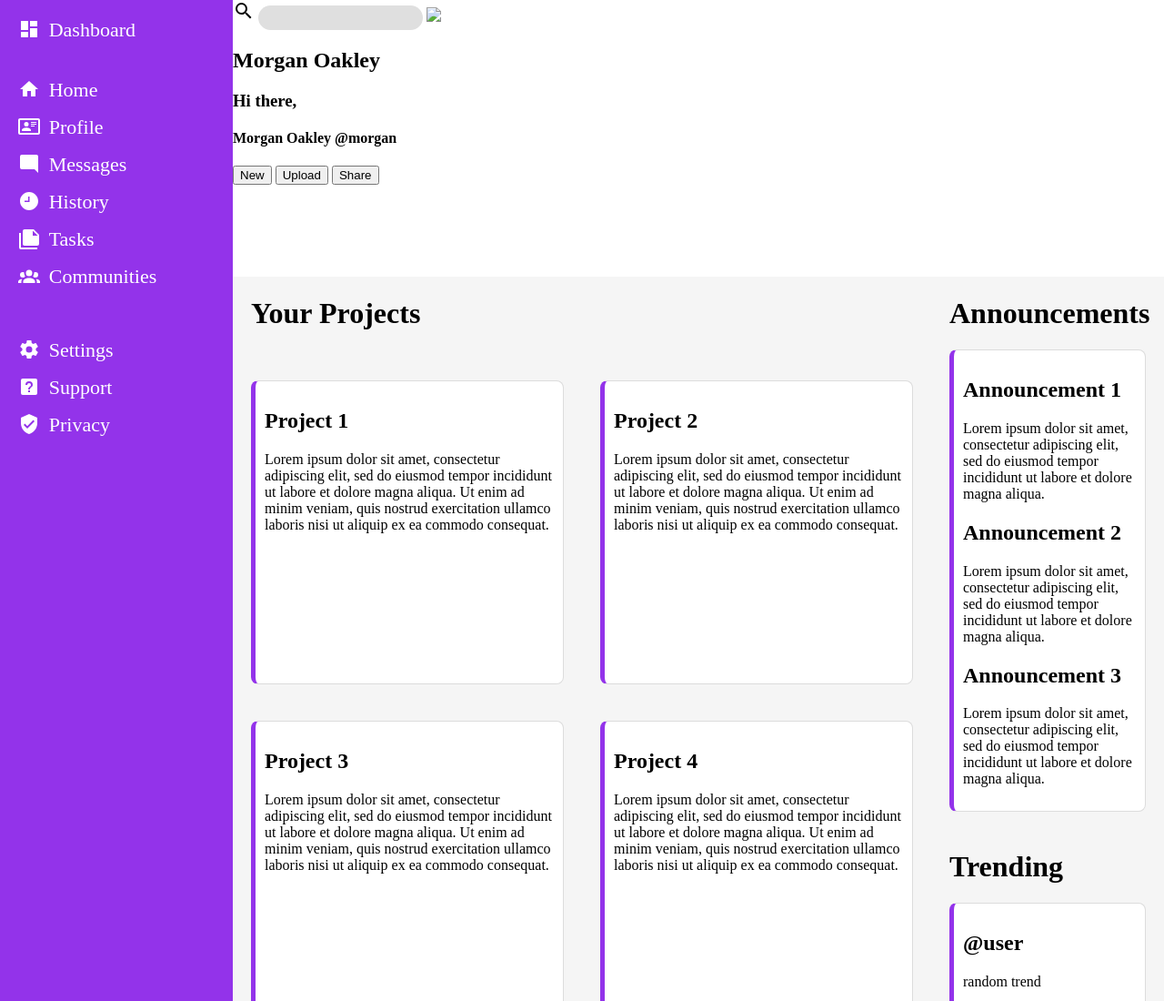
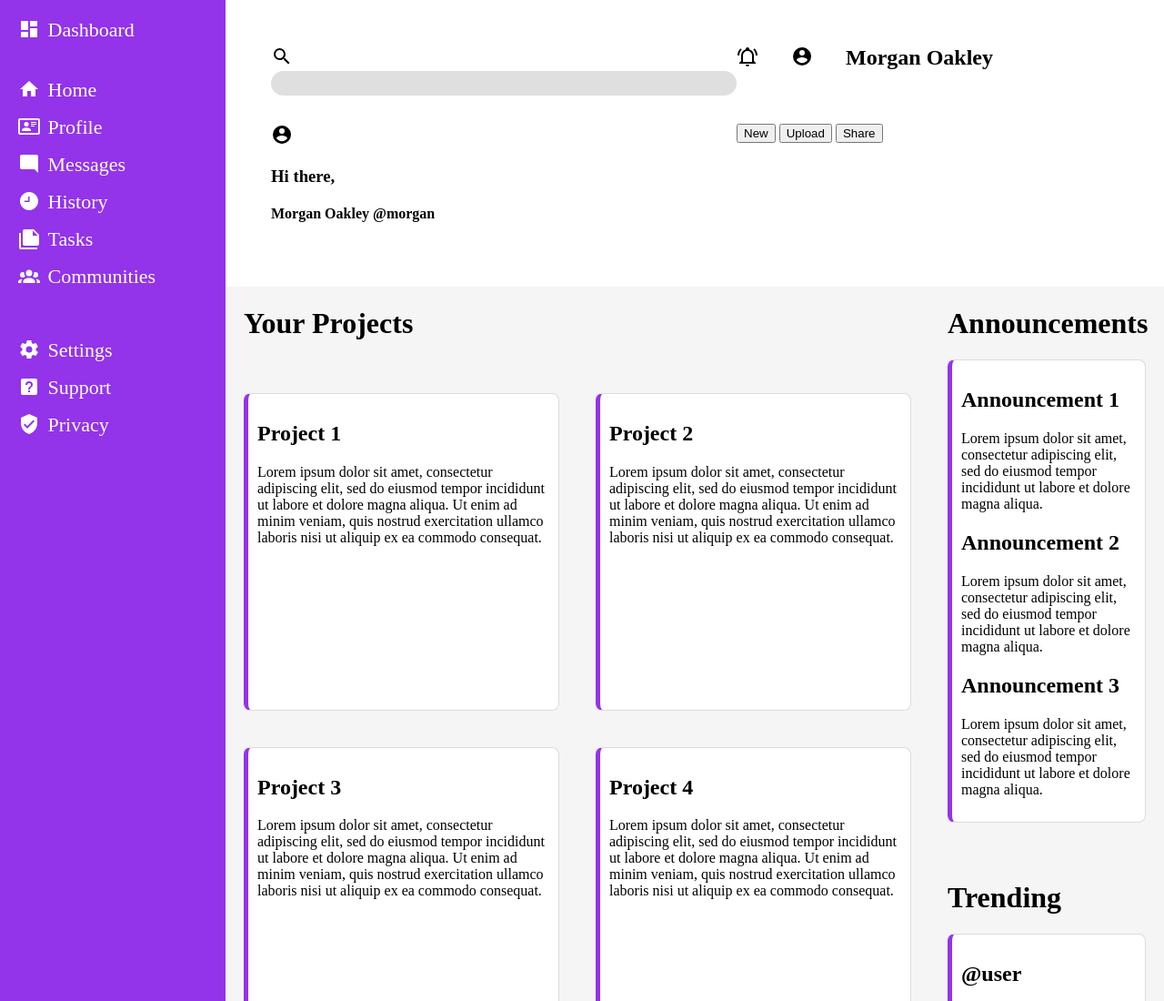
Before and after one commit to alecmgarza/admin-dashboard, a plain HTML site: page index.html in a window 1280 px wide. Shown: the top 1100 px of the page at 91% size. Drawn offline with Linux system fonts and the light colour scheme.

Commit message:
Start layout for header content

```diff
--- a/index.html
+++ b/index.html
@@ -55,17 +55,33 @@
         </div>
     </div>
     <div id="header">
+        <div id="searchbar">
             <svg style="width:24px;height:24px" viewBox="0 0 24 24">
                 <path fill="currentColor" d="M9.5,3A6.5,6.5 0 0,1 16,9.5C16,11.11 15.41,12.59 14.44,13.73L14.71,14H15.5L20.5,19L19,20.5L14,15.5V14.71L13.73,14.44C12.59,15.41 11.11,16 9.5,16A6.5,6.5 0 0,1 3,9.5A6.5,6.5 0 0,1 9.5,3M9.5,5C7,5 5,7 5,9.5C5,12 7,14 9.5,14C12,14 14,12 14,9.5C14,7 12,5 9.5,5Z" />
             </svg>
-        <input type="text">
-        <img src="icons/bell-ring.svg" class="header-icons" id="svg-notification" />
-        <h2>Morgan Oakley</h2>
+            <input type="text" style="width: 500px; padding-left: 10px">
+        </div>
+        <div id="notifications">
+            <svg style="width:24px;height:24px" viewBox="0 0 24 24">
+                <path fill="currentColor" d="M10,21H14A2,2 0 0,1 12,23A2,2 0 0,1 10,21M21,19V20H3V19L5,17V11C5,7.9 7.03,5.17 10,4.29C10,4.19 10,4.1 10,4A2,2 0 0,1 12,2A2,2 0 0,1 14,4C14,4.1 14,4.19 14,4.29C16.97,5.17 19,7.9 19,11V17L21,19M17,11A5,5 0 0,0 12,6A5,5 0 0,0 7,11V18H17V11M19.75,3.19L18.33,4.61C20.04,6.3 21,8.6 21,11H23C23,8.07 21.84,5.25 19.75,3.19M1,11H3C3,8.6 3.96,6.3 5.67,4.61L4.25,3.19C2.16,5.25 1,8.07 1,11Z" />
+            </svg>
+            <svg style="width:24px;height:24px" viewBox="0 0 24 24">
+                <path fill="currentColor" d="M12,19.2C9.5,19.2 7.29,17.92 6,16C6.03,14 10,12.9 12,12.9C14,12.9 17.97,14 18,16C16.71,17.92 14.5,19.2 12,19.2M12,5A3,3 0 0,1 15,8A3,3 0 0,1 12,11A3,3 0 0,1 9,8A3,3 0 0,1 12,5M12,2A10,10 0 0,0 2,12A10,10 0 0,0 12,22A10,10 0 0,0 22,12C22,6.47 17.5,2 12,2Z" />
+            </svg>
+            <h2 style="margin: 0px">Morgan Oakley</h2>
+        </div>
+        <div id="profile">
+            <svg style="width:24px;height:24px" viewBox="0 0 24 24">
+                <path fill="currentColor" d="M12,19.2C9.5,19.2 7.29,17.92 6,16C6.03,14 10,12.9 12,12.9C14,12.9 17.97,14 18,16C16.71,17.92 14.5,19.2 12,19.2M12,5A3,3 0 0,1 15,8A3,3 0 0,1 12,11A3,3 0 0,1 9,8A3,3 0 0,1 12,5M12,2A10,10 0 0,0 2,12A10,10 0 0,0 12,22A10,10 0 0,0 22,12C22,6.47 17.5,2 12,2Z" />
+            </svg>
             <h3>Hi there,</h3>
             <h4>Morgan Oakley @morgan</h4>
+        </div>
+        <div id="buttons">
             <button>New</button>
             <button>Upload</button>
             <button>Share</button>
+        </div>
     </div>
     <div id="main-content">
         <div id="projects">
--- a/styles.css
+++ b/styles.css
@@ -73,6 +73,24 @@ body {
     padding-left: 20px;
 }
 
+#header {
+    display: grid;
+    grid-template-rows: 1fr 1.5fr;
+    grid-template-columns: 2fr 1fr;
+    padding: 50px;
+}
+
+#searchbar {
+    grid-row: 1;
+    grid-column: 1;
+}
+
+#notifications {
+    display: grid;
+    grid-template-columns: 30px 30px 300px;
+    gap: 30px;
+}
+
 .card {
     border: solid rgb(220, 220, 220) thin;
     border-left: #9333ea solid thick;
```
Lines whose indentation alone changed are shown as unchanged.
